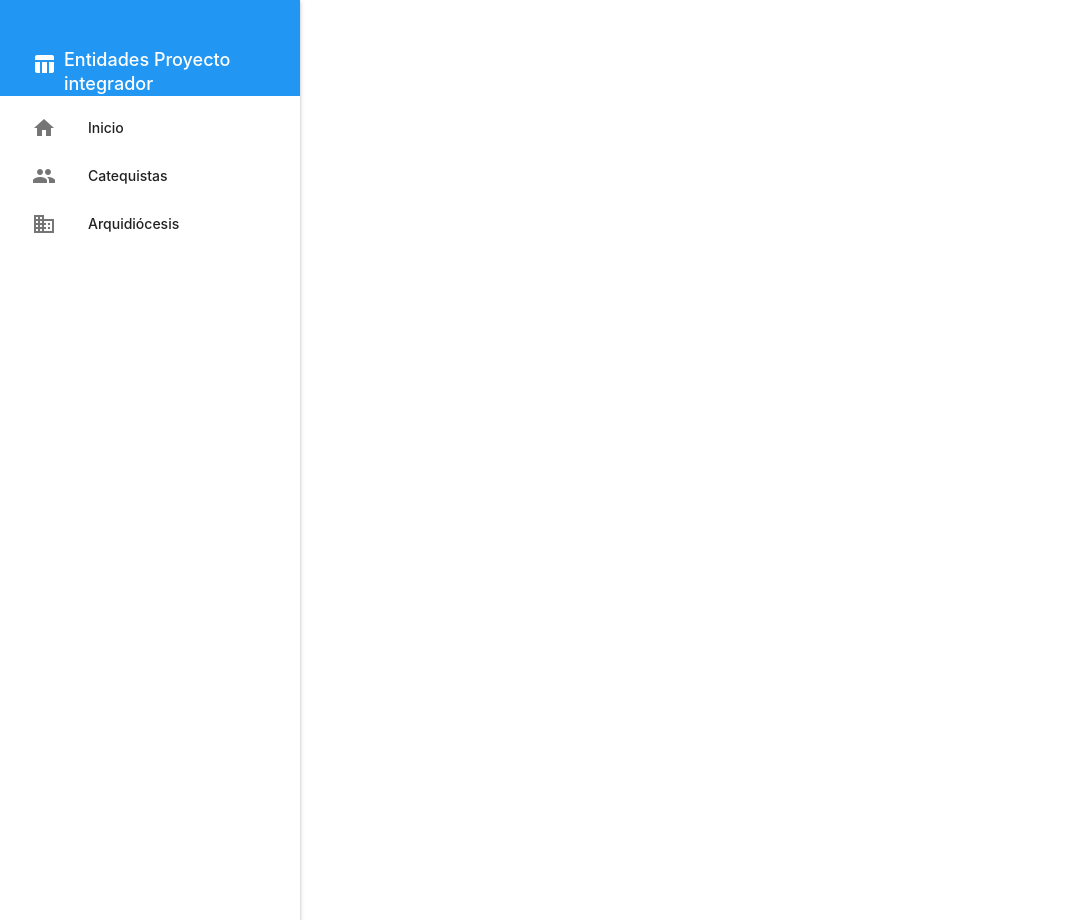
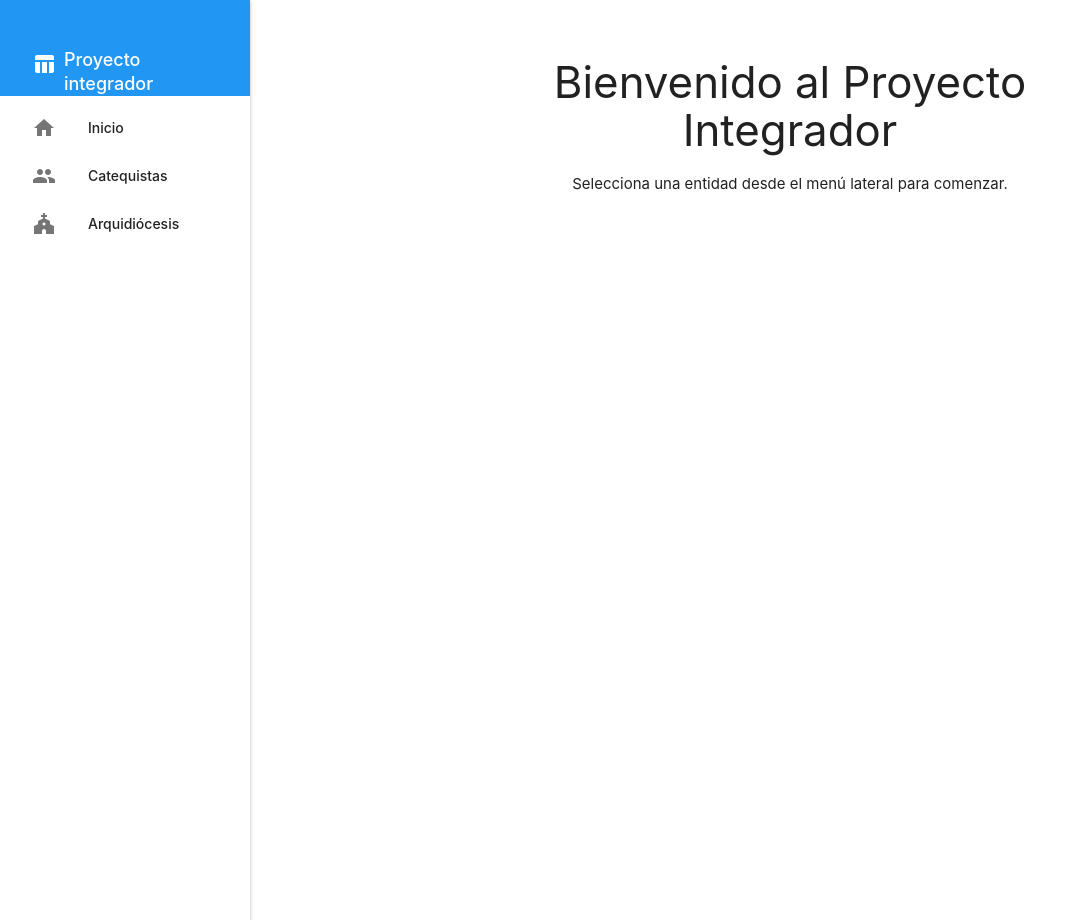
Before and after one commit to thedamnandres/Proyecto-Python-P2, a Flask app: template app/templates/index.html in a window 1280 px wide. Shown: the whole page, without its empty margins (0-1087 px from the left). Run offline with Flask 3, Linux system fonts and the light colour scheme; the template is opened without the code that fills it, so the values that code supplies are empty.

Commit message:
ajustes de diseño

```diff
--- a/app/controllers/arquideosis_controller.py
+++ b/app/controllers/arquideosis_controller.py
@@ -19,7 +19,7 @@
             )
             flash('Arquidiócesis agregada exitosamente!', 'success')
         except Exception as e:
-            print(f"Error al agregar: {e}")  # <- Para ver el error en la consola
+            print(f"Error al agregar: {e}")  # Error en la consola
             flash(f'Error al agregar: {e}', 'danger')
         return redirect(url_for('arquideosis.listar'))
     return render_template('arquideosis/form.html')
--- a/app/templates/base.html
+++ b/app/templates/base.html
@@ -41,7 +41,7 @@
         </li>
         <li><a href="{{ url_for('main.index') }}"><i class="material-icons">home</i>Inicio</a></li>
         <li><a href="{{ url_for('catequistas.listar') }}"><i class="material-icons">people</i>Catequistas</a></li>
-        <li><a href="{{ url_for('arquideosis.listar') }}"><i class="material-icons">domain</i>Arquidiócesis</a></li>
+        <li><a href="{{ url_for('arquideosis.listar') }}"><i class="material-icons">church</i>Arquidiócesis</a></li>
 
         <!-- Agrega más enlaces aquí para otras entidades -->
     </ul>
--- a/app/templates/index.html
+++ b/app/templates/index.html
@@ -1,57 +1,12 @@
 <!DOCTYPE html>
-<html>
-<head>
-    <title>{% block title %}Proyecto Catequistas{% endblock %}</title>
-    <link href="https://cdnjs.cloudflare.com/ajax/libs/materialize/1.0.0/css/materialize.min.css" rel="stylesheet">
-    <link href="https://fonts.googleapis.com/icon?family=Material+Icons" rel="stylesheet">
-    <meta name="viewport" content="width=device-width, initial-scale=1.0"/>
-    <style>
-        .main-content {
-            margin-left: 300px;
-            padding: 2rem;
-        }
-        @media (max-width: 992px) {
-            .main-content {
-                margin-left: 0;
-            }
-        }
-    </style>
-</head>
-<body>
-    <!-- Sidenav -->
-    <ul id="slide-out" class="sidenav sidenav-fixed">
-        <li>
-            <div class="user-view">
-                <div class="background blue"></div>
-                <div style="display: flex; align-items: center; gap: 8px;">
-                    <i class="material-icons white-text">table_chart</i>
-                    <span class="white-text name" style="font-size: 1.2rem;">Entidades Proyecto integrador</span>
-                </div>
-            </div>
-        </li>
-        <li><a href="{{ url_for('main.index') }}"><i class="material-icons">home</i>Inicio</a></li>
-        <li><a href="{{ url_for('catequistas.listar') }}"><i class="material-icons">people</i>Catequistas</a></li>
-        <li><a href="{{ url_for('arquideosis.listar') }}"><i class="material-icons">domain</i>Arquidiócesis</a></li>
+{% extends "base.html" %}
 
-        <!-- Agrega más enlaces aquí para otras entidades -->
-    </ul>
+{% block title %}Proyecto Catequistas{% endblock %}
 
-    <!-- Main Content -->
-    <div class="main-content">
-        {% block content %}{% endblock %}
-    </div>
-
-    <script src="https://cdnjs.cloudflare.com/ajax/libs/materialize/1.0.0/js/materialize.min.js"></script>
-    <script>
-        document.addEventListener('DOMContentLoaded', function() {
-            var elems = document.querySelectorAll('.sidenav');
-            M.Sidenav.init(elems);
-            var modals = document.querySelectorAll('.modal');
-            if (modals.length) {
-                M.Modal.init(modals);
-            }
-        });
-    </script>
-    {% block extra_scripts %}{% endblock %}
-</body>
+{% block content %}
+<div class="container">
+    <h3 class="center-align">Bienvenido al Proyecto Integrador</h3>
+    <p class="center-align">Selecciona una entidad desde el menú lateral para comenzar.</p>
+</div>
+{% endblock %}
 </html>
```
